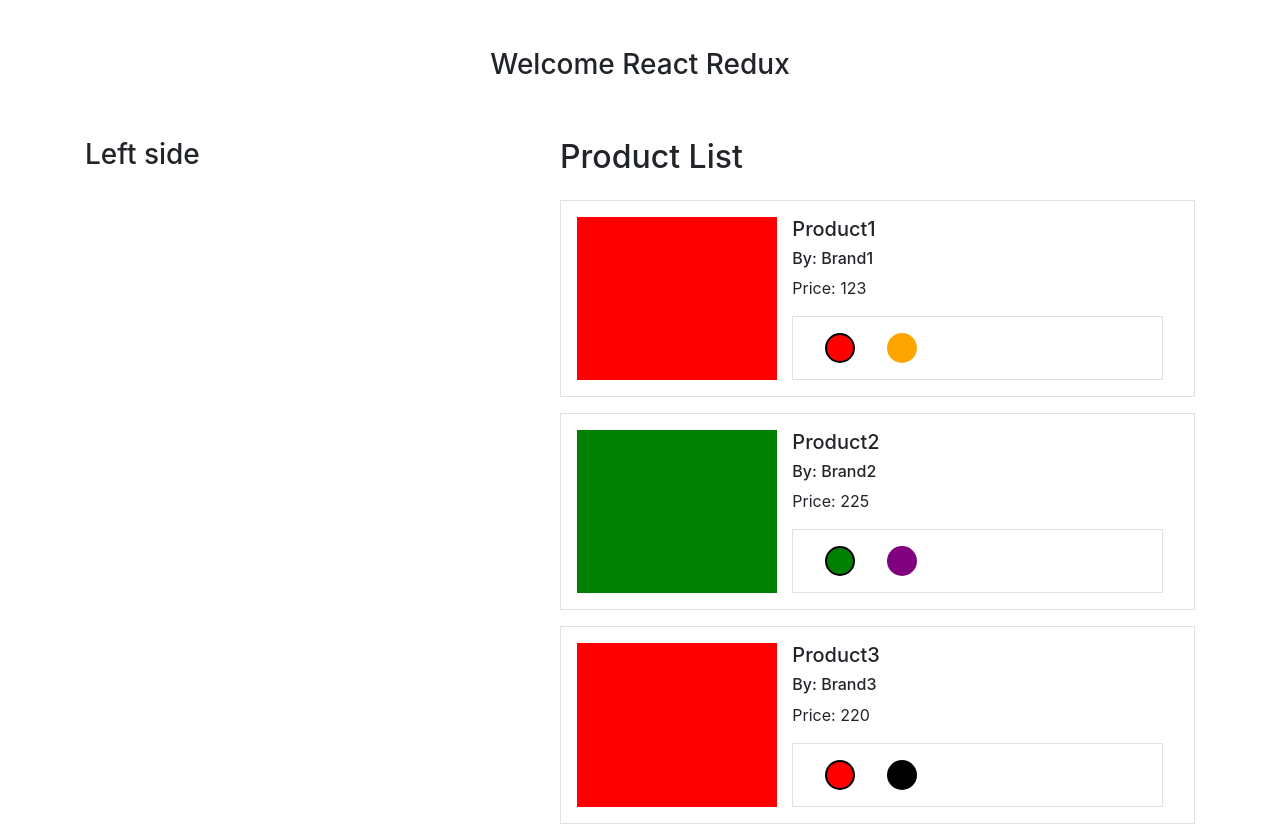
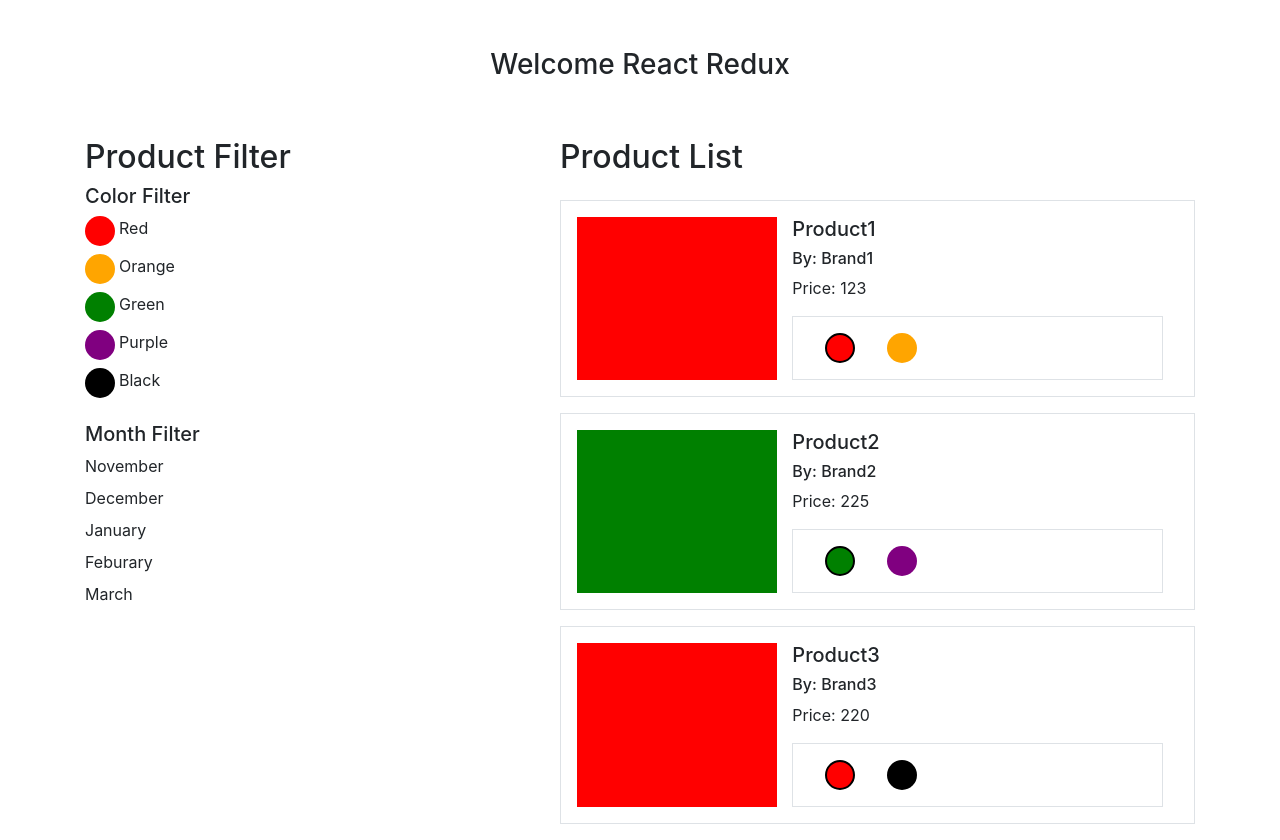
Before and after one commit to RichaSharma-UI/react-redux, a React (Create React App) app: page / in a window 1280 px wide. Built offline with nearby package versions, Linux system fonts and the light colour scheme.

Commit message:
[RR-2]: Color and month filter is added

```diff
--- /dev/null
+++ b/src/Components/ProductFilter.js
@@ -0,0 +1,56 @@
+import React, { useState } from 'react';
+
+import { ProductsResponse } from '../MockData/Products';
+import './ProductList.scss';
+
+const ProductFilter = (props) => {
+  const [filterColors, setFilterColors] = useState([]);
+  const [filterMonths, setFilterMonths] = useState([]);
+  const productsColors = ProductsResponse.products.forEach((product) => {
+    product.variant.forEach((varia) => {
+      if(filterColors.indexOf(varia.color) < 0){
+        filterColors.push(varia.color);
+      }
+    });
+  });
+  const productsMonths = ProductsResponse.products.forEach((product) => {
+    product.variant.forEach((varia) => {
+      varia.months.forEach((month) => {
+        if(filterMonths.indexOf(month) < 0){
+          filterMonths.push(month);
+        }
+      });
+    });
+  });
+  const handleColor = (color) => {
+    props.onFilterColor({color});
+  }
+  const handleMonth = (month) => {
+    props.onFilterMonth({month});
+  }
+  return (
+    <>
+      <div className="mb-4">
+        <h5>Color Filter</h5>
+        <ul className="product-color-list">
+          {filterColors.map((color, index) => {
+            return(
+            <li key={index} className="d-flex my-2 text-capitalize" onClick={() => handleColor(color)}><div style={{background: color}} className="mr-1"></div>{color}</li>
+            )
+          })}
+        </ul>
+      </div>
+      <div className="mb-4">
+        <h5>Month Filter</h5>
+        <ul className="product-color-list">
+          {filterMonths.map((month, index) => {
+            return(
+            <li key={index} className="d-flex my-2 text-capitalize" onClick={() => handleMonth(month)}>{month}</li>
+            )
+          })}
+        </ul>
+      </div>
+    </>
+  )
+}
+export { ProductFilter };
--- a/src/Components/ProductList.js
+++ b/src/Components/ProductList.js
@@ -3,10 +3,10 @@ import React, { useEffect, useState } from 'react';
 import { ProductsResponse } from '../MockData/Products';
 import './ProductList.scss';
 
-const ProductList = () => {
+const ProductList = (props) => {
   const [products, setProducts] = useState([]);
   useEffect(() => {
-    const products = ProductsResponse.products.map((product) => {
+    let products = ProductsResponse.products.map((product) => {
       return {
         ...product,
         selectedVariationId: product.variant[0].variationId,
@@ -14,8 +14,17 @@ const ProductList = () => {
         price: product.variant[0].cost
       }
     })
+
+    if (props.selectedFilter.color !== '' && props.selectedFilter.month !== '') {
+      products = products.filter((product) => product.variant.some((item) => item.color === props.selectedFilter.color && item.months.indexOf(props.selectedFilter.month) > -1));
+    } else if (props.selectedFilter.color !== '') {
+      products = products.filter((product) => product.variant.some((item) => item.color === props.selectedFilter.color));
+    } else if (props.selectedFilter.month !== '') {
+      products = products.filter((product) => product.variant.some((item) => item.months.indexOf(props.selectedFilter.month) > -1));
+    }
+
     setProducts(products);
-  }, [ProductsResponse]);
+  }, [ProductsResponse, props]);
 
   const handleColor = (selectedVariant, selectedProduct) => {
     const updatedProducts = products.map((product) => {
@@ -32,6 +41,7 @@ const ProductList = () => {
     <>
       <h2>Product List</h2>
       <ul className="mt-4">
+        {products.length === 0 && "No data available."}
         {products.map((product) => {
           return (
           <li key={product.id}>{
--- a/src/Components/index.js
+++ b/src/Components/index.js
@@ -1 +1,2 @@
 export * from './ProductList';
+export * from './ProductFilter';
--- a/src/MockData/Products.js
+++ b/src/MockData/Products.js
@@ -39,7 +39,7 @@ export const ProductsResponse = {
                     "variationId": "PRODUCT_ID_2_VAR_ID_1",
                     "cost": 350,
                     "color": "purple",
-                    "months": ["January", "February", "March"]
+                    "months": ["January", "Feburary", "March"]
 
                 }
             ]
--- a/src/Pages/Home.js
+++ b/src/Pages/Home.js
@@ -1,15 +1,29 @@
-import React from 'react';
+import React, { useEffect, useState } from 'react';
 
-import { ProductList } from '../Components';
+import { ProductList, ProductFilter } from '../Components';
 
 const Home = () => {
+    const [selectedFilter, setFilter] = useState({
+        color:"",
+        month: ""
+    });
+
+    const onFilterColor = (colorFilter) => {
+        setFilter({...selectedFilter, ...colorFilter});
+    }
+
+    const onFilterMonth = (monthFilter) => {
+        setFilter({...selectedFilter, ...monthFilter});
+    }
+
     return (
         <>
             <div className="col-lg-5">
-                <h3>Left side</h3>
+                <h2>Product Filter</h2>
+                <ProductFilter onFilterColor={onFilterColor} onFilterMonth={onFilterMonth}/>
             </div>
             <div className="col-lg-7">
-                <ProductList/>
+                <ProductList selectedFilter={selectedFilter}/>
             </div>
         </>
     )
```
